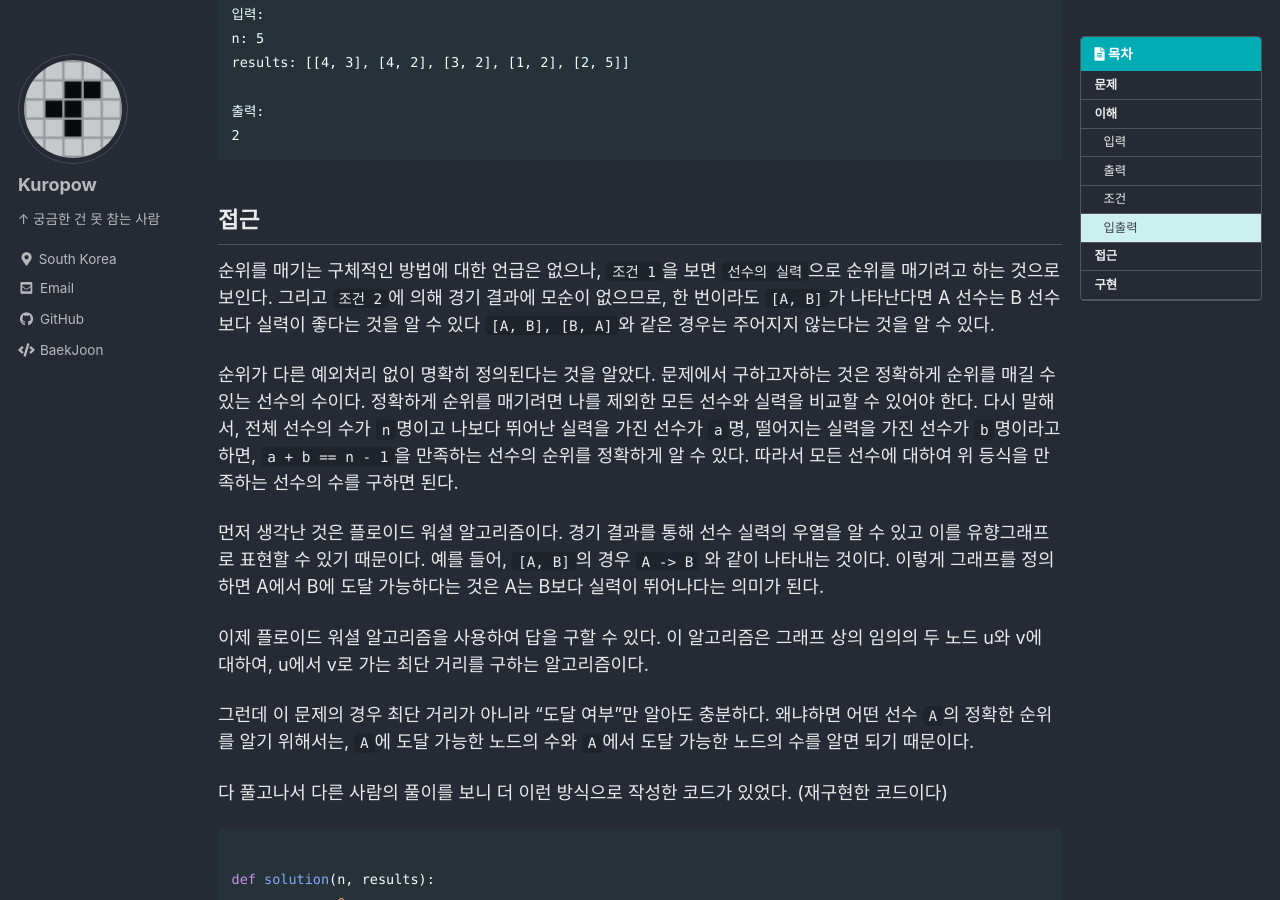
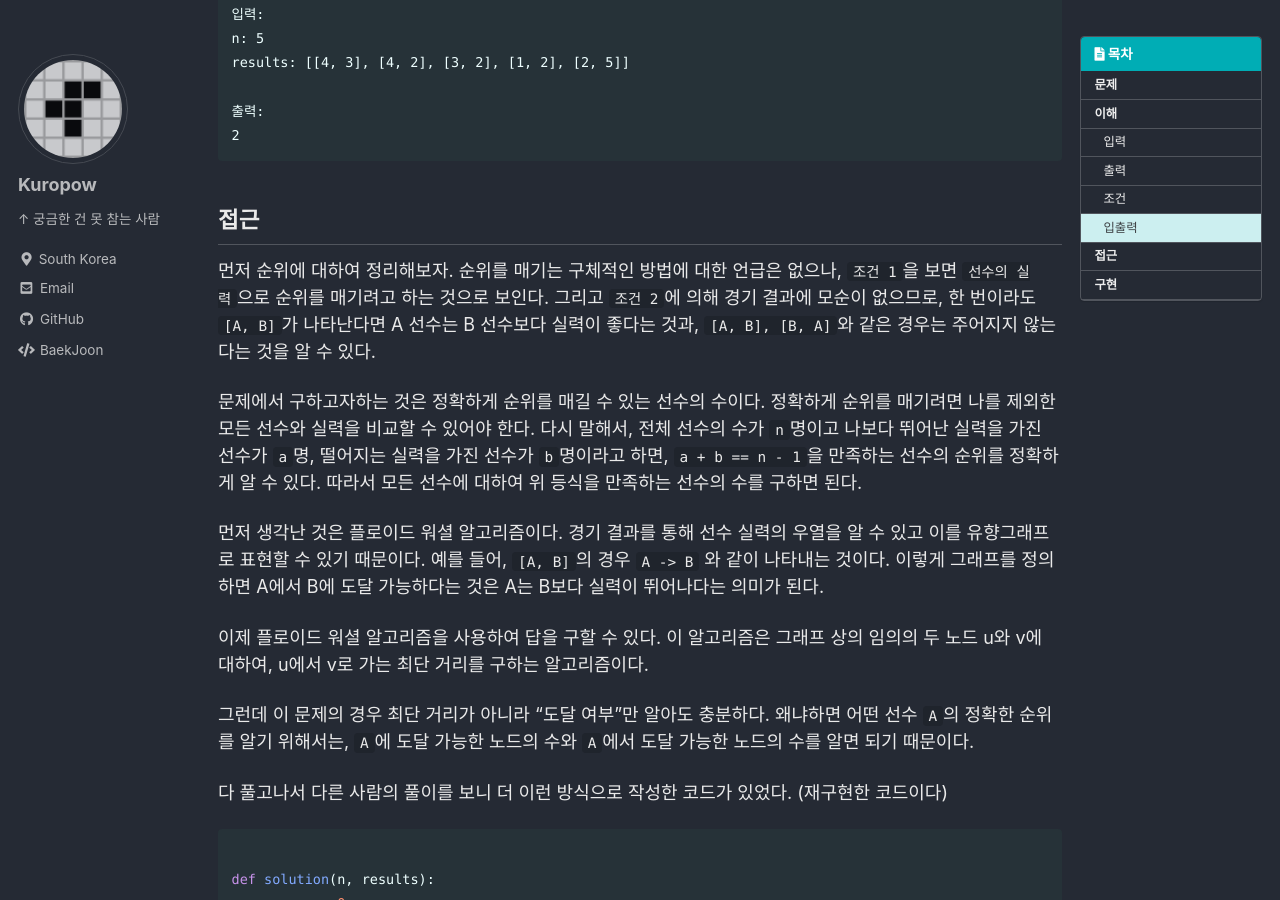
Before and after one commit to kuro11pow2/kuro11pow2.github.io, a Jekyll site: the page built from _posts/2021-08-06-0117.md, in a window 1280 px wide and 900 px high, scrolled down 1147 px. Built offline with Jekyll 4.4.1, drawn with Linux system fonts in a browser that asks for light colours; cached includes are drawn as plain includes; formulas are drawn with MathJax 3; comment, search, counter and statistics services are not loaded.

Commit message:
"순위" 비문 수정

````diff
--- a/_posts/2021-08-06-0117.md
+++ b/_posts/2021-08-06-0117.md
@@ -50,9 +50,9 @@ results: [[4, 3], [4, 2], [3, 2], [1, 2], [2, 5]]
 ```
 
 ## 접근
-순위를 매기는 구체적인 방법에 대한 언급은 없으나, ```조건 1```을 보면 ```선수의 실력```으로 순위를 매기려고 하는 것으로 보인다. 그리고 ```조건 2```에 의해 경기 결과에 모순이 없으므로, 한 번이라도 ```[A, B]```가 나타난다면 A 선수는 B 선수보다 실력이 좋다는 것을 알 수 있다 ```[A, B], [B, A]```와 같은 경우는 주어지지 않는다는 것을 알 수 있다.
+먼저 순위에 대하여 정리해보자. 순위를 매기는 구체적인 방법에 대한 언급은 없으나, ```조건 1```을 보면 ```선수의 실력```으로 순위를 매기려고 하는 것으로 보인다. 그리고 ```조건 2```에 의해 경기 결과에 모순이 없으므로, 한 번이라도 ```[A, B]```가 나타난다면 A 선수는 B 선수보다 실력이 좋다는 것과, ```[A, B], [B, A]```와 같은 경우는 주어지지 않는다는 것을 알 수 있다.
 
-순위가 다른 예외처리 없이 명확히 정의된다는 것을 알았다. 문제에서 구하고자하는 것은 정확하게 순위를 매길 수 있는 선수의 수이다. 정확하게 순위를 매기려면 나를 제외한 모든 선수와 실력을 비교할 수 있어야 한다. 다시 말해서, 전체 선수의 수가 ```n```명이고 나보다 뛰어난 실력을 가진 선수가 ```a```명, 떨어지는 실력을 가진 선수가 ```b```명이라고 하면, ```a + b == n - 1```을 만족하는 선수의 순위를 정확하게 알 수 있다. 따라서 모든 선수에 대하여 위 등식을 만족하는 선수의 수를 구하면 된다.
+문제에서 구하고자하는 것은 정확하게 순위를 매길 수 있는 선수의 수이다. 정확하게 순위를 매기려면 나를 제외한 모든 선수와 실력을 비교할 수 있어야 한다. 다시 말해서, 전체 선수의 수가 ```n```명이고 나보다 뛰어난 실력을 가진 선수가 ```a```명, 떨어지는 실력을 가진 선수가 ```b```명이라고 하면, ```a + b == n - 1```을 만족하는 선수의 순위를 정확하게 알 수 있다. 따라서 모든 선수에 대하여 위 등식을 만족하는 선수의 수를 구하면 된다.
 
 먼저 생각난 것은 플로이드 워셜 알고리즘이다. 경기 결과를 통해 선수 실력의 우열을 알 수 있고 이를 유향그래프로 표현할 수 있기 때문이다. 예를 들어, ```[A, B]```의 경우 ```A -> B``` 와 같이 나타내는 것이다. 이렇게 그래프를 정의하면 A에서 B에 도달 가능하다는 것은 A는 B보다 실력이 뛰어나다는 의미가 된다.
 
````
